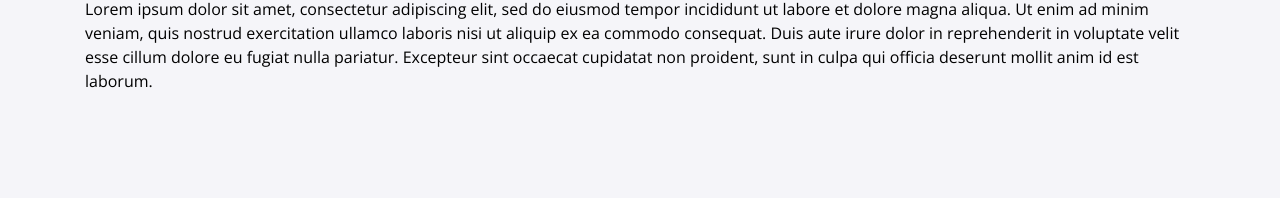
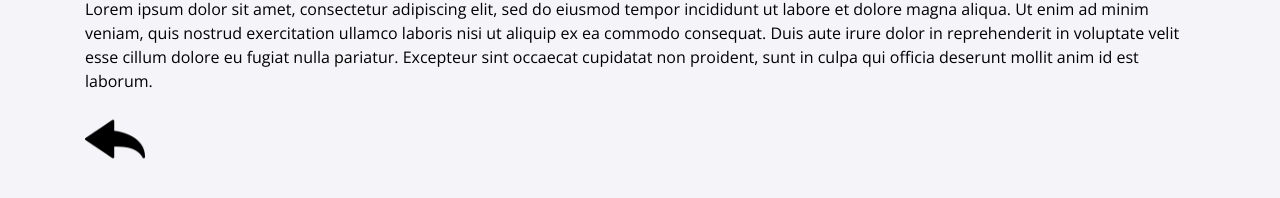
Before and after one commit to MLH-Fellowship/prep-portfolio-22.OCT.PREP.2, a Jekyll site: the page built from projects/project.md, in a window 1280 px wide. Shown: the part 643-841 px from the top of the page. Built offline with Jekyll 4.4.1, drawn with Linux system fonts in a browser that asks for light colours; nearby versions of some CDN libraries.

Commit message:
Add a back button to project page

```diff
--- a/_layouts/page.html
+++ b/_layouts/page.html
@@ -4,6 +4,7 @@ layout: default
 
 <div class="banner">
     <div class="container">
+
         <div class="logo">
             <a href="/">
                 <img src="/assets/img/logo.svg"/>
@@ -17,4 +18,9 @@ layout: default
 
 <div class="container page">
     {{ content }}
+    <div class="logo">
+        <a href="/">
+            <img id="back-sign" src="/assets/img/back.png"/>
+        </a>
+    </div>
 </div>
--- a/_sass/page.scss
+++ b/_sass/page.scss
@@ -25,6 +25,19 @@ body {
     max-height:60px;
     width: auto;
     height: auto;
+}
+
+.banner .back-sign {
+    max-width:180px;
+    max-height:60px;
+    width: auto;
+    height: auto;
+}
+
+a #back-sign{
+    text-align: center;
+    margin: 0px auto;
+    width: 60px;
 }
 
 .banner .title {
@@ -115,6 +128,13 @@ hr {
         height: auto;
     }
 
+    .banner .back-sign{
+        max-width:150px;
+        max-height:60px;
+        width: auto;
+        height: auto;
+    }
+
     .banner .title {
         color: white;
         font-size: 30px;
```
Also changed, not shown: assets/img/back.png (added).
